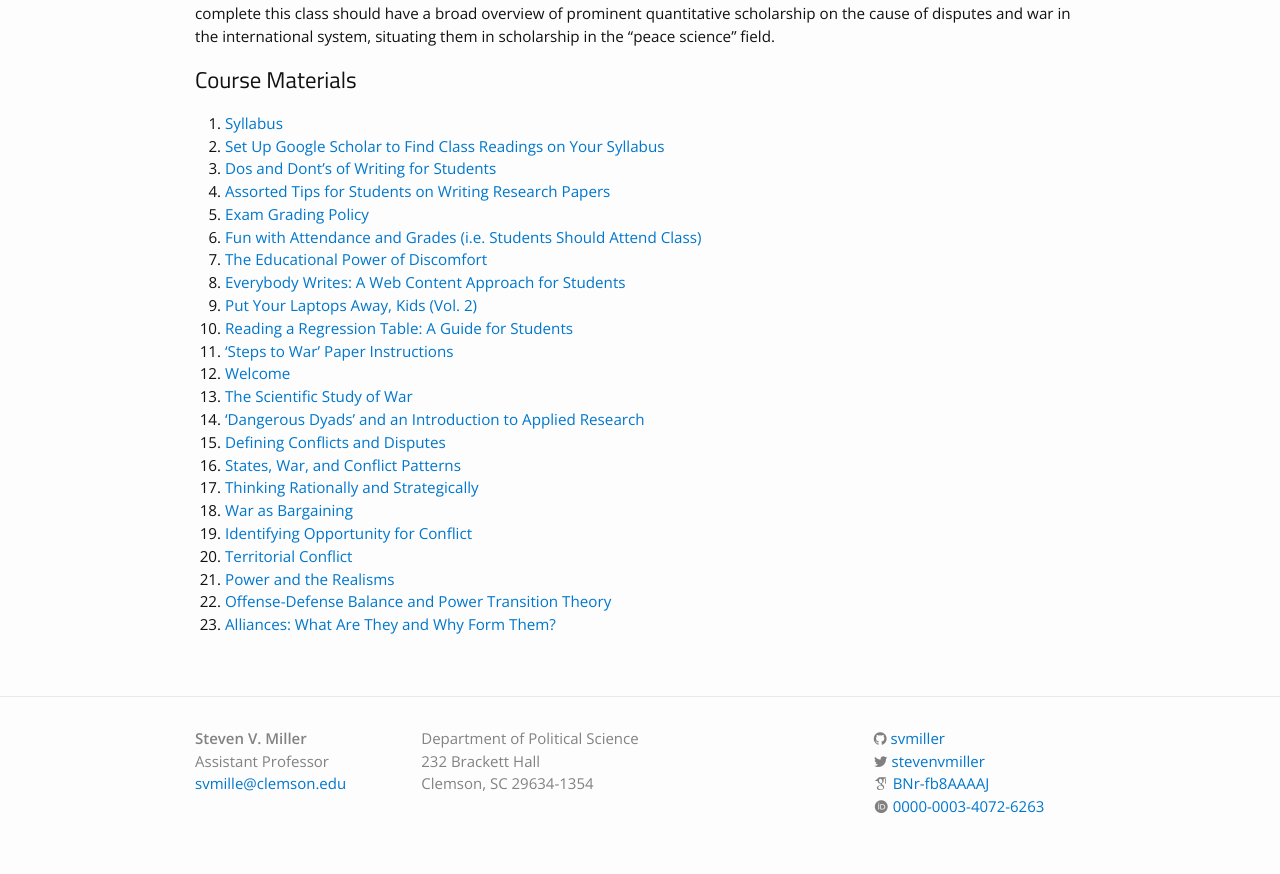
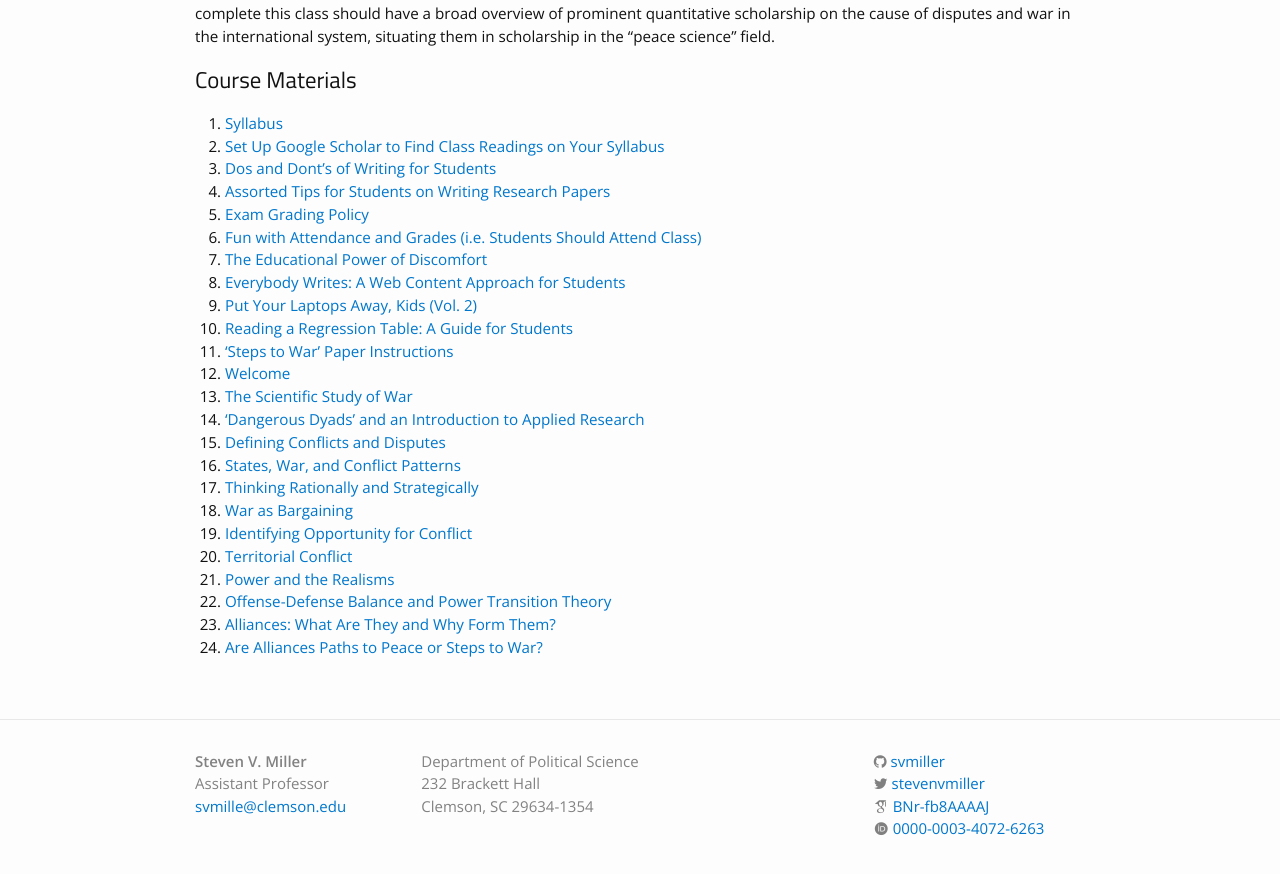
Before and after one commit to svmiller/svmiller.github.io, a Jekyll site: the page built from teaching/posc-3610.md, in a window 1280 px wide and 900 px high, scrolled down 692 px. Shown: the top 874 px of the window. Built offline with Jekyll 4.4.1, drawn with Linux system fonts in a browser that asks for light colours; nearby versions of some CDN libraries; some web fonts are replaced.

Commit message:
add lecture 02.22.2018

```diff
--- a/teaching/posc-3610.md
+++ b/teaching/posc-3610.md
@@ -34,6 +34,7 @@
 20. [Power and the Realisms](https://www.dropbox.com/s/fnrz8tzs7s8rtpc/posc3610-lecture-power-1.pdf?dl=0)
 21. [Offense-Defense Balance and Power Transition Theory](https://www.dropbox.com/s/ld7p3krskinvtbf/posc3610-lecture-od-balance-ptt.pdf?dl=0)
 22. [Alliances: What Are They and Why Form Them?](https://www.dropbox.com/s/0ddb5bztpohc806/posc3610-lecture-alliance-1.pdf?dl=0)
+23. [Are Alliances Paths to Peace or Steps to War?](https://www.dropbox.com/s/w4s3fk4jzufdvs5/posc3610-lecture-alliance-2.pdf?dl=0)
 
 <!--
 1. [Syllabus](https://www.dropbox.com/s/issmjjkzl8cjtt5/posc3610-fall2017-syllabus.pdf?dl=0)
```
